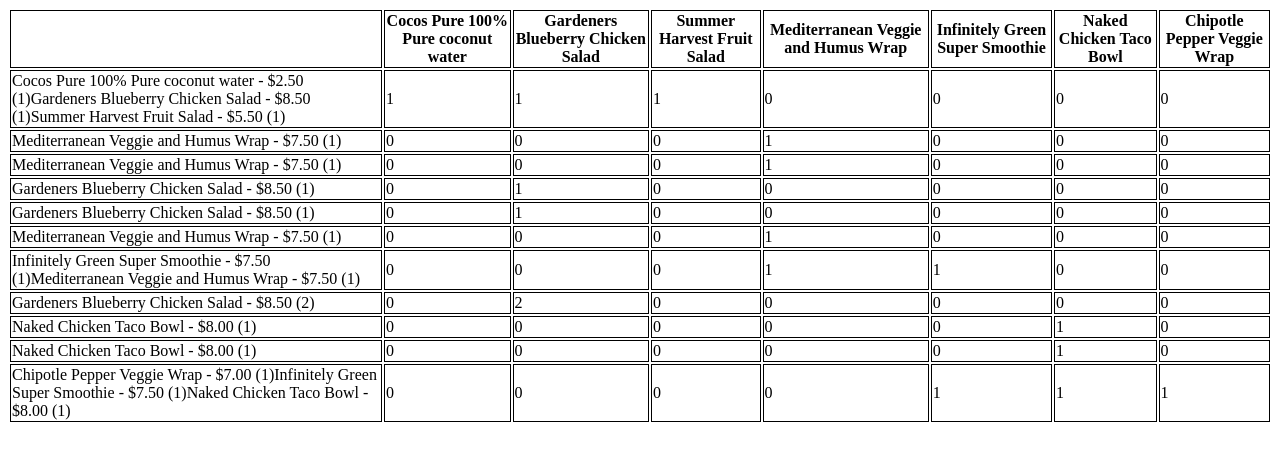
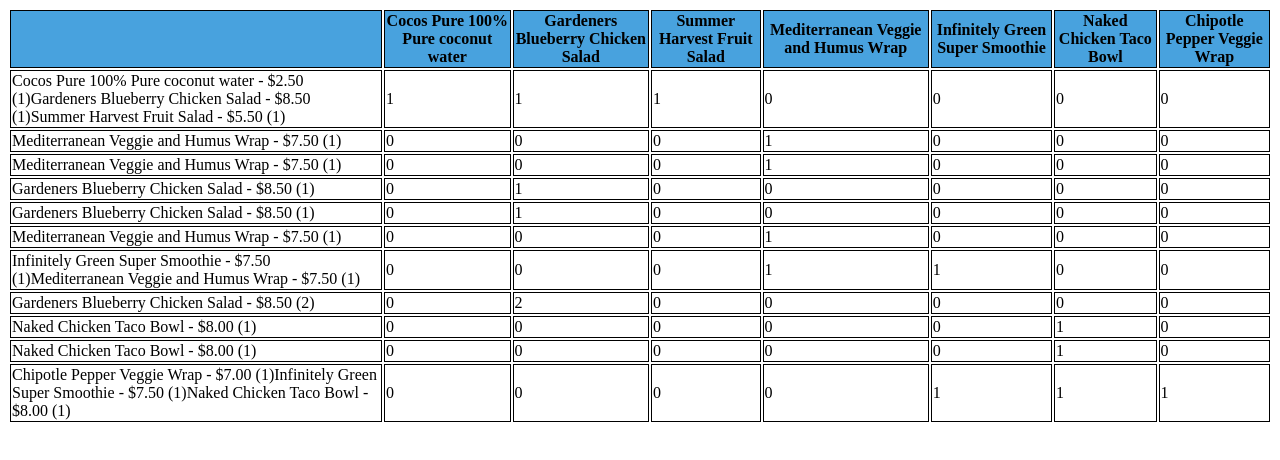
Before and after one commit to BeltranBot/noFormatParser, a plain HTML site: page index.html in a window 1280 px wide. Drawn offline with Linux system fonts and the light colour scheme.

Commit message:
Changing background color

```diff
--- a/index.html
+++ b/index.html
@@ -6,6 +6,9 @@
   <style>
  	 td, th{
 	  border: 1px solid black;
+	}
+	th {
+	  background: #48a2de;
 	}
   </style>
 </head>
```
